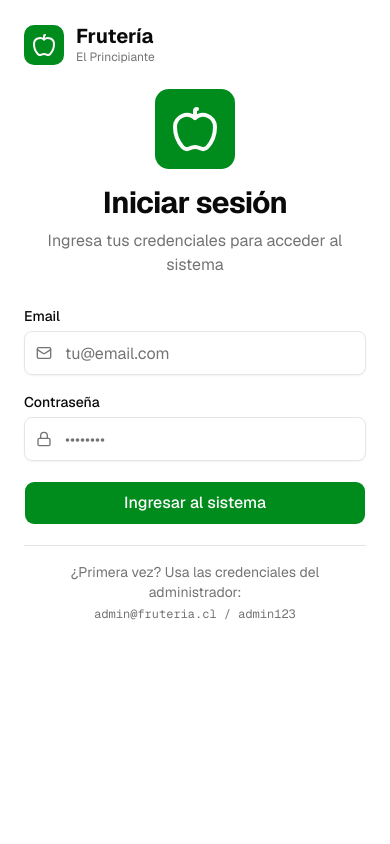
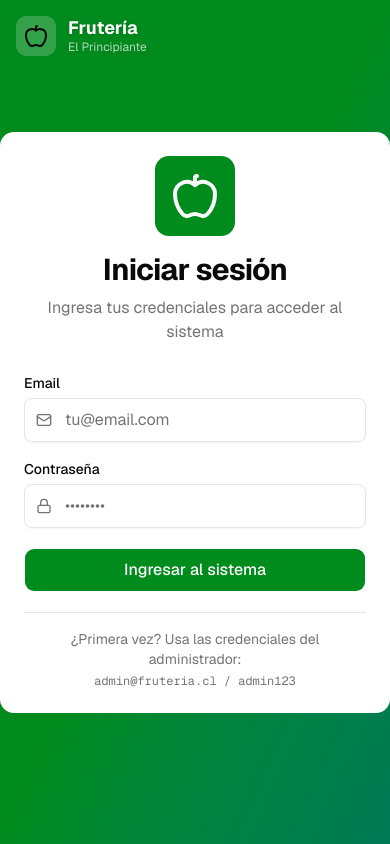
Before and after one commit to Beenyaaminn/fruteria-el-principiante, a Next.js app: page /login in a window 390 px wide. Built offline with nearby package versions, Linux system fonts and the light colour scheme; no server answers; the database is empty.

Commit message:
fix: fondo y logo visibles en mobile, formulario con backdrop blur sobre el fondo

```diff
--- a/src/app/login/page.tsx
+++ b/src/app/login/page.tsx
@@ -17,17 +17,36 @@ export default async function LoginPage() {
     : "";
   const bgInline = bgStyleValue
     ? isBgUrl
-      ? { backgroundImage: `url(${bgStyleValue})`, backgroundSize: "cover", backgroundPosition: "center" }
+      ? { backgroundImage: `url(${bgStyleValue})`, backgroundSize: "cover", backgroundPosition: "center", backgroundAttachment: "fixed" }
       : { background: bgStyleValue }
     : {};
 
+  const formBg = bgStyleValue ? "bg-background/95 backdrop-blur-sm lg:bg-background lg:backdrop-blur-none" : "bg-background";
+
   return (
-    <div className="min-h-screen w-full lg:grid lg:grid-cols-2">
-      {/* Lado izquierdo - Branding */}
-      <div
-        className={`hidden lg:flex flex-col justify-between p-10 text-primary-foreground relative overflow-hidden ${bgClasses}`}
-        style={bgInline}
-      >
+    <div className={`min-h-screen w-full flex items-center justify-center lg:grid lg:grid-cols-2 relative ${bgClasses}`} style={bgInline}>
+      {/* Overlay for background readability */}
+      {bgStyleValue && <div className="absolute inset-0 bg-black/30 lg:hidden" />}
+
+      {/* Mobile branding strip */}
+      <div className="lg:hidden absolute top-0 left-0 right-0 z-10 p-4 flex items-center gap-3">
+        <div className="flex items-center gap-3">
+          {logoUrl ? (
+            <img src={logoUrl} alt={storeName} crossOrigin="anonymous" className="h-10 w-10 object-cover rounded-lg bg-white/20 p-1 backdrop-blur-sm" />
+          ) : (
+            <div className="rounded-lg bg-white/20 p-2 backdrop-blur-sm">
+              <Apple className="h-6 w-6" />
+            </div>
+          )}
+          <div className="drop-shadow-sm">
+            <h1 className="text-lg font-bold leading-tight text-white">{storeName}</h1>
+            {storeSubtitle && <p className="text-xs text-white/70">{storeSubtitle}</p>}
+          </div>
+        </div>
+      </div>
+
+      {/* Lado izquierdo - Branding (desktop) */}
+      <div className="hidden lg:flex flex-col justify-between p-10 text-primary-foreground relative overflow-hidden">
         {!bgStyleValue && (
           <div className="absolute inset-0 opacity-10">
             <div className="absolute top-10 left-10"><Apple className="h-32 w-32" /></div>
@@ -37,12 +56,10 @@ export default async function LoginPage() {
           </div>
         )}
 
-        {bgStyleValue && <div className="absolute inset-0 bg-black/30" />}
-
         <div className="relative z-10">
           <div className="flex items-center gap-3">
             {logoUrl ? (
-              <img src={logoUrl} alt={storeName} className="h-10 w-10 object-cover rounded-lg" />
+              <img src={logoUrl} alt={storeName} crossOrigin="anonymous" className="h-10 w-10 object-cover rounded-lg" />
             ) : (
               <div className="rounded-lg bg-white/20 p-2 backdrop-blur-sm">
                 <Apple className="h-8 w-8" />
@@ -69,31 +86,17 @@ export default async function LoginPage() {
         </div>
 
         <div className="relative z-10 text-sm text-primary-foreground/70">
-          © {new Date().getFullYear()} {storeName}
+          &copy; {new Date().getFullYear()} {storeName}
         </div>
       </div>
 
       {/* Lado derecho - Formulario */}
-      <div className="flex items-center justify-center p-6 sm:p-10 bg-background">
-        <div className="w-full max-w-md space-y-8">
-          <div className="lg:hidden flex items-center gap-3 mb-6">
-            {logoUrl ? (
-              <img src={logoUrl} alt={storeName} className="h-8 w-8 object-cover rounded-lg" />
-            ) : (
-              <div className="rounded-lg bg-primary p-2">
-                <Apple className="h-6 w-6 text-primary-foreground" />
-              </div>
-            )}
-            <div>
-              <h1 className="text-xl font-bold leading-tight">{storeName}</h1>
-              {storeSubtitle && <p className="text-xs text-muted-foreground">{storeSubtitle}</p>}
-            </div>
-          </div>
-
+      <div className={`relative z-10 w-full max-w-md mx-auto p-6 sm:p-10 rounded-xl lg:rounded-none ${formBg} lg:h-full lg:flex lg:items-center lg:justify-center`}>
+        <div className="w-full space-y-8">
           <div className="space-y-2 text-center">
             <div className="flex justify-center mb-4">
               {logoUrl ? (
-                <img src={logoUrl} alt={storeName} className="h-20 w-20 object-contain rounded-xl" />
+                <img src={logoUrl} alt={storeName} crossOrigin="anonymous" className="h-20 w-20 object-contain rounded-xl" />
               ) : (
                 <div className="rounded-xl bg-primary p-4">
                   <Apple className="h-12 w-12 text-primary-foreground" />
```
